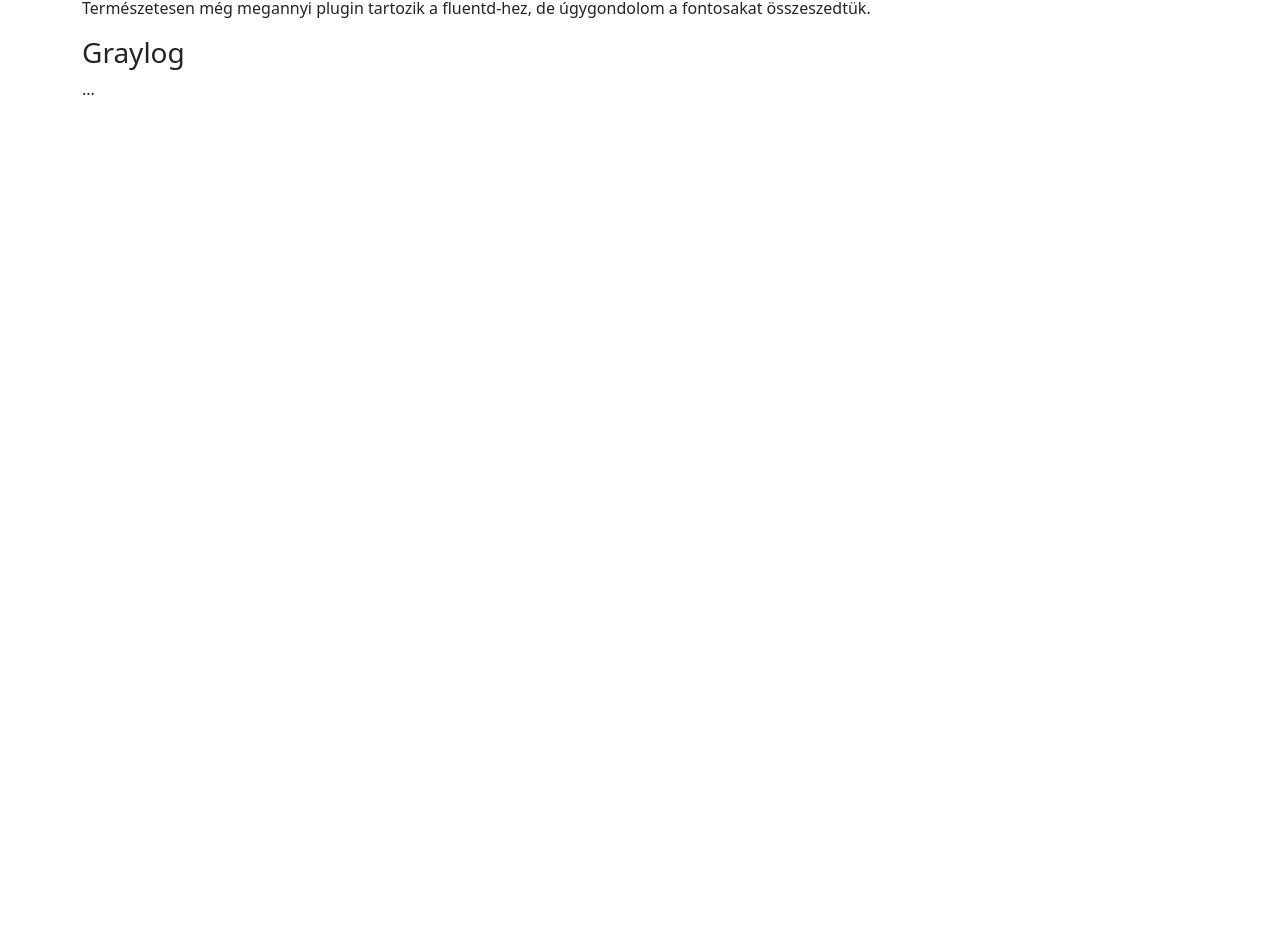
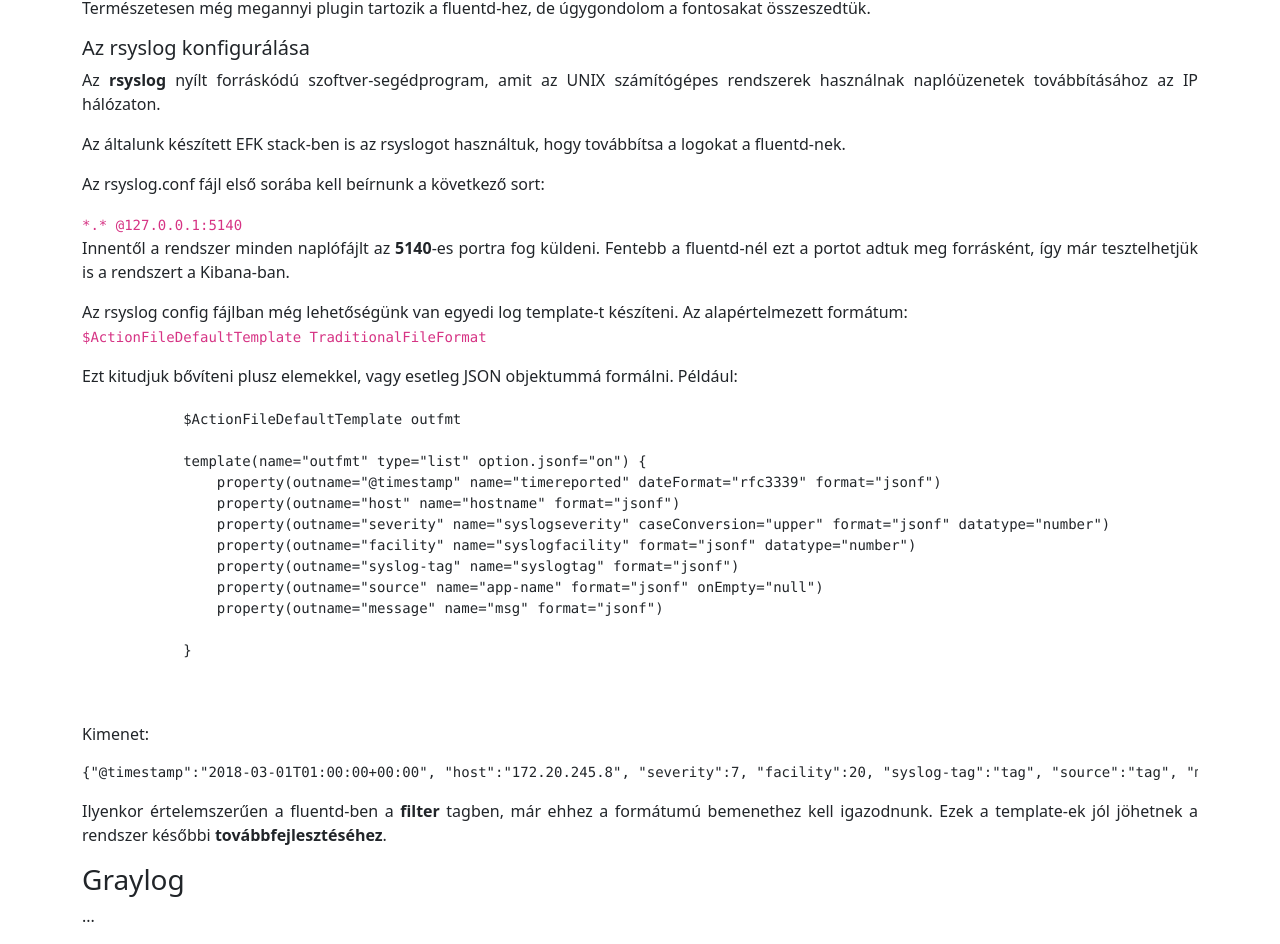
Before and after one commit to Uni-Sopron/temalabor-o21-I-NEW-Centralized-log-server, a React (Create React App) app in the folder logserverdoc/: page /dev in a window 1280 px wide. Shown: the part 2919-3863 px from the top of the page. Before the commit the page ends 3036 px from the top, so only its background shows below. Built offline with nearby package versions, Linux system fonts and the light colour scheme.

Commit message:
rsyslog-conf

```diff
--- a/logserverdoc/src/pages/Dev.js
+++ b/logserverdoc/src/pages/Dev.js
@@ -68,7 +68,7 @@ const Dev = () => {
                         `}</pre>
                         <p>
                             A source tagben tudjuk megjelölni a forrást. (Honnan érkezik az adat.) Ez lehet egy port, amin hallgatózunk, egy beat küldő alkalmazás (pl. <i>Filebeat</i>), vagy akár maga a fluentd is beolvashatja beépített <b>tail-in</b> pluginjának köszönhetően.
-                            A mi esetünkben, viszont elsődlegesen a legfontosabb a <b>rendszerlogok</b> feldolgozása volt. Ezeket sokféleképp bevihettük volna forrásként. A mi konfigurációnkba - egy beépített plugin - a <b>syslog-in</b>-t használtam, ami tulajdonképpen az előbb említett tail plugin egy módosított megfelelője az egyszerűség és rugalmasság kedvéért.
+                            A mi esetünkben, viszont elsődlegesen a legfontosabb a <b>rendszerlogok</b> feldolgozása volt. Ezeket sokféleképp bevihettük volna forrásként. A mi konfigurációnkba - egy beépített plugin - a <b>syslog-in</b>-t használtuk, ami tulajdonképpen az előbb említett tail plugin egy módosított megfelelője az egyszerűség és rugalmasság kedvéért.
                             Jól látható, hogy itt még szerepel egy <b>tag</b> rész. Ennek az értéke bármi lehet, a későbbiekben lesz nagy jelentősége.
                         </p>
                     </li>
@@ -135,6 +135,41 @@ const Dev = () => {
             <p>
                 Természetesen még megannyi plugin tartozik a fluentd-hez, de úgygondolom a fontosakat összeszedtük.
             </p>
+            <h5>Az rsyslog konfigurálása</h5>
+            <p>Az <b>rsyslog</b> nyílt forráskódú szoftver-segédprogram, amit az UNIX számítógépes rendszerek használnak naplóüzenetek továbbításához az IP hálózaton.</p>
+            <p>Az általunk készített EFK stack-ben is az rsyslogot használtuk, hogy továbbítsa a logokat a fluentd-nek.</p>
+            <p>Az rsyslog.conf fájl első sorába kell beírnunk a következő sort:</p>
+            <code>*.* @127.0.0.1:5140</code>
+            <p>Innentől a rendszer minden naplófájlt az <b>5140</b>-es portra fog küldeni. Fentebb a fluentd-nél ezt a portot adtuk meg forrásként, így már tesztelhetjük is a rendszert a Kibana-ban.</p>
+            <p>
+                Az rsyslog config fájlban még lehetőségünk van egyedi log template-t készíteni. Az alapértelmezett formátum:
+                <p>
+                    <code>$ActionFileDefaultTemplate TraditionalFileFormat</code>
+                </p>
+                <p>
+                    Ezt kitudjuk bővíteni plusz elemekkel, vagy esetleg JSON objektummá formálni. Például:
+                    <pre>{`
+            $ActionFileDefaultTemplate outfmt
+
+            template(name="outfmt" type="list" option.jsonf="on") {
+                property(outname="@timestamp" name="timereported" dateFormat="rfc3339" format="jsonf")
+                property(outname="host" name="hostname" format="jsonf")
+                property(outname="severity" name="syslogseverity" caseConversion="upper" format="jsonf" datatype="number")
+                property(outname="facility" name="syslogfacility" format="jsonf" datatype="number")
+                property(outname="syslog-tag" name="syslogtag" format="jsonf")
+                property(outname="source" name="app-name" format="jsonf" onEmpty="null")
+                property(outname="message" name="msg" format="jsonf")
+
+            }
+                    `}</pre>
+                    <br></br>
+                    <p>Kimenet: </p>
+                    <pre>{`{"@timestamp":"2018-03-01T01:00:00+00:00", "host":"172.20.245.8", "severity":7, "facility":20, "syslog-tag":"tag", "source":"tag", "message":" msgnum:00000000:"}`}</pre>
+                    <p>
+                        Ilyenkor értelemszerűen a fluentd-ben a <b>filter</b> tagben, már ehhez a formátumú bemenethez kell igazodnunk. Ezek a template-ek jól jöhetnek a rendszer későbbi <b>továbbfejlesztéséhez</b>.
+                    </p>
+                </p>
+            </p>
             <h3>Graylog</h3>
             <p>...</p>
         </Container>
```
